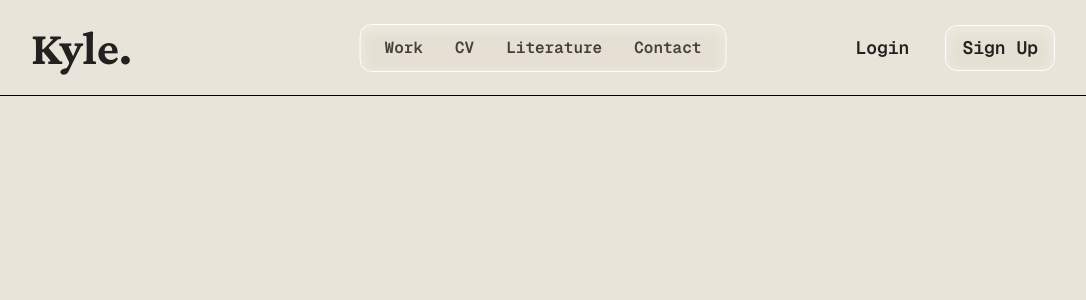
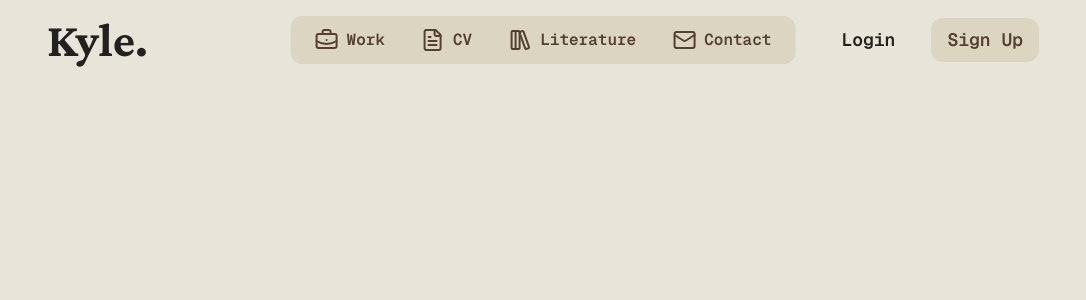
Before and after one commit to thekylehuang/kyle-literature, a Next.js app: page / in a window 1280 px wide. Shown: the top 300 px of the page, without its empty margins (97-1183 px from the left). Built offline with nearby package versions, Linux system fonts and the light colour scheme.

Commit message:
Color update on navbar

```diff
--- a/src/app/globals.css
+++ b/src/app/globals.css
@@ -20,3 +20,8 @@ body {
 .mono {
   font-family: var(--font-mono);
 }
+
+.glass-edge {
+  border-image-source: linear-gradient(91deg, rgba(255,255,255,0.5) 0%, rgba(255,255,255,0) 50%, rgba(255,255,255,0.5) 100%);
+  border-image-slice: 1;
+}
--- /dev/null
+++ b/src/app/not-found.tsx
@@ -0,0 +1,11 @@
+import Link from 'next/link'
+
+export default function NotFound() {
+  return (
+    <div className='mt-24'>
+      <h2>Not Found</h2>
+      <p>Could not find requested resource</p>
+      <Link href="/">Return Home</Link>
+    </div>
+  )
+}
--- a/src/components/layout/Navbar.tsx
+++ b/src/components/layout/Navbar.tsx
@@ -1,26 +1,34 @@
 "use client"
 
 import Link from "next/link";
+import { BriefcaseBusiness, FileText, LibraryBig, Mail } from "lucide-react";
 
 const Navbar = () => {
+
   return(
-    <nav className="w-full h-24 fixed top-0 left-0 flex justify-center items-center border-b-[1px] border-b-black bg-[#e8e4d9]">
-      <div className="w-full max-w-5xl h-full flex justify-between items-center">
+    <nav className="w-full h-20 fixed top-0 left-0 flex justify-center items-center bg-[#e8e4d9]">
+      <div className="w-full max-w-5xl h-full flex justify-between items-center px-4">
         <div className="h-full flex items-center">
           <Link href="/" className="text-5xl font-bold">Kyle.</Link>
         </div>
         <div className="h-full w-xl absolute left-1/2 transform -translate-x-1/2 flex items-center">
-          <div className="absolute left-1/2 top-1/2 transform -translate-x-1/2 -translate-y-1/2 flex h-12 max-w-md rounded-xl shadow-[inset_0px_4px_10px_5px_rgba(255,255,255,0.25)] bg-[rgba(217,211,192,0.25)] border-white border-[0.75px] mono justify-around items-center text-stone-700 gap-8 px-6">
-            <Link href="/work" className="mono font-semibold">
+          <div
+          className="absolute left-1/2 top-1/2 transform -translate-x-1/2 -translate-y-1/2 flex h-12 rounded-xl mono justify-around items-center text-[#544031] px-2 bg-[#dcd5c2] gap-1"
+          >
+            <Link href="/work" className="mono font-semibold flex items-center gap-2 px-4 py-1.5 rounded-lg hover:bg-[#7e6c5e] hover:text-[#efece3] transition-colors">
+              <BriefcaseBusiness />
               Work
             </Link>
-            <Link href="/cv" className="mono font-semibold">
+            <Link href="/cv" className="mono font-semibold flex items-center gap-2 px-4 py-1.5 rounded-lg hover:bg-[#7e6c5e] hover:text-[#efece3] transition-colors">
+              <FileText />
               CV
             </Link>
-            <Link href="/literature" className="mono font-semibold">
+            <Link href="/literature" className="mono font-semibold flex items-center gap-2 px-4 py-1.5 rounded-lg hover:bg-[#7e6c5e] hover:text-[#efece3] transition-colors">
+              <LibraryBig />
               Literature
             </Link>
-            <Link href="/contact" className="mono font-semibold">
+            <Link href="/contact" className="mono font-semibold flex items-center gap-2 px-4 py-1.5 rounded-lg hover:bg-[#7e6c5e] hover:text-[#efece3] transition-colors">
+              <Mail />
               Contact
             </Link>
           </div>
@@ -29,7 +37,7 @@ const Navbar = () => {
           <Link href="/login" className="mono font-semibold">
             Login
           </Link>
-          <Link href="/signup" className="mono shadow-[inset_0px_4px_10px_5px_rgba(255,255,255,0.25)] bg-[rgba(217,211,192,0.25)] px-4 py-2 rounded-xl font-semibold border-white border-[0.75px]">
+          <Link href="/signup" className="mono font-semibold bg-[#dcd5c2] px-4 py-2 rounded-xl text-[#544031]">
             Sign Up
           </Link>
         </div>
```
Also changed, not shown: package.json (+8 -6 lines), 1 other file (tests, documents, lock files or other folders).
